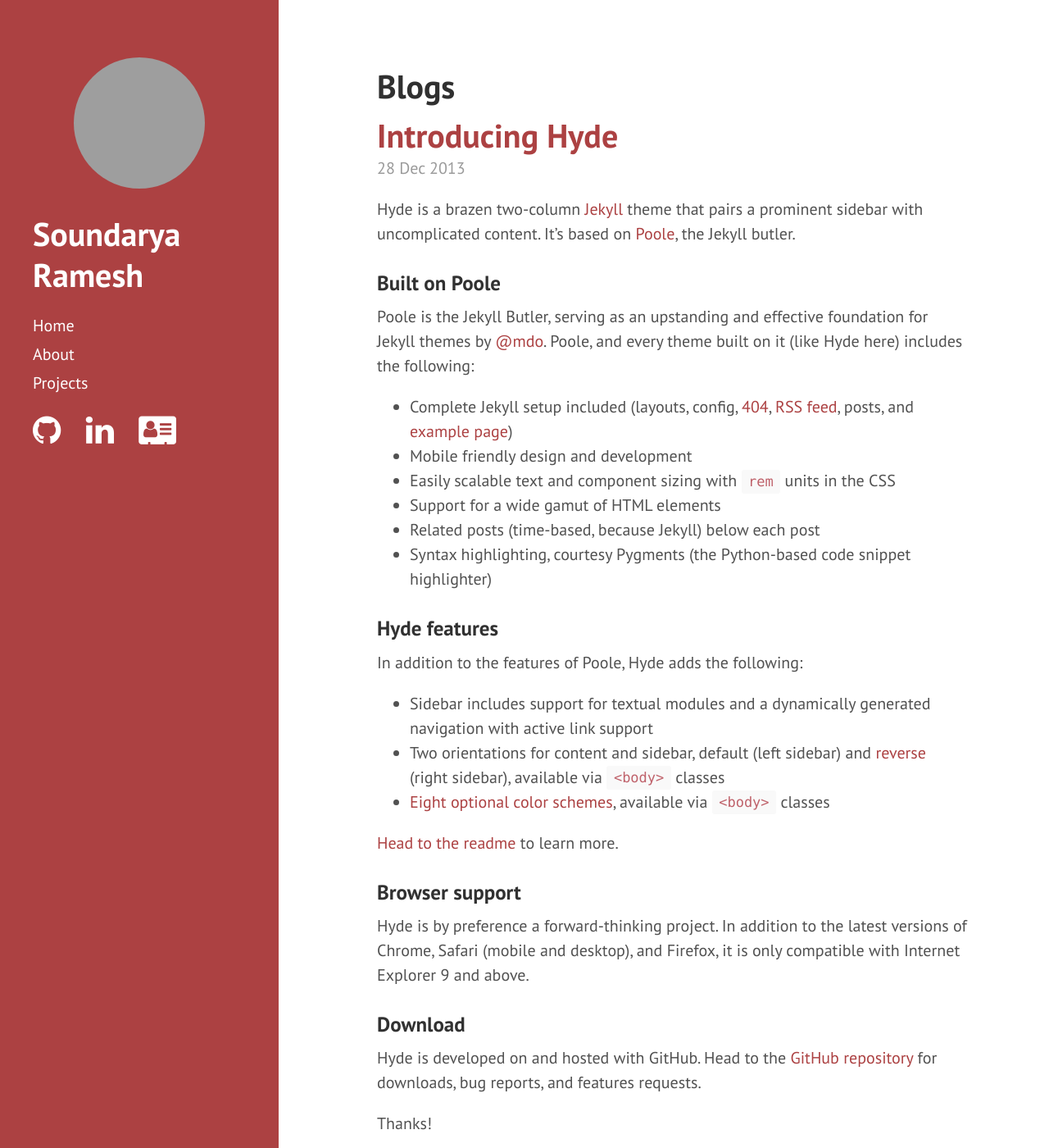
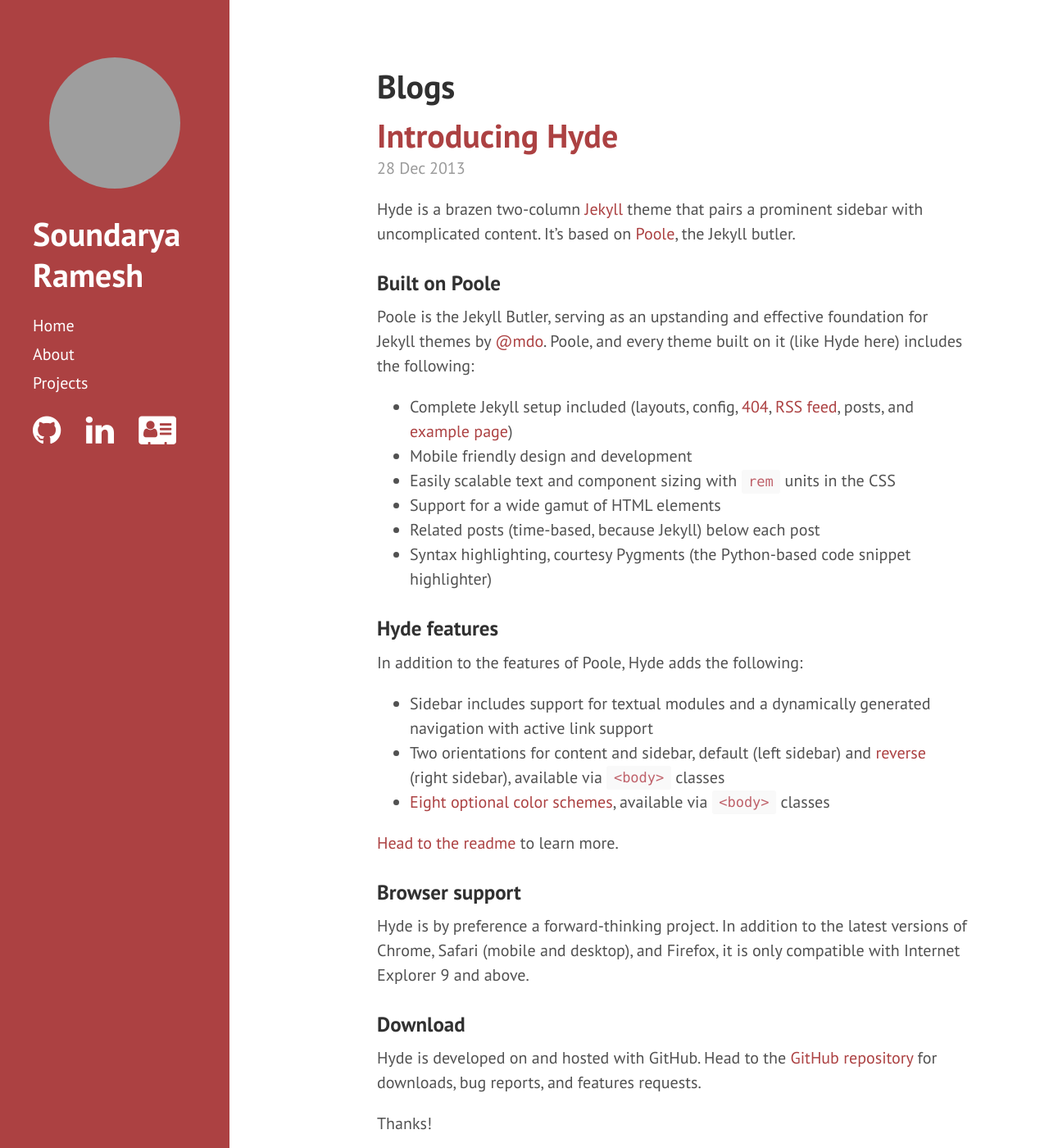
Before and after one commit to soundaryaramesh/soundaryaramesh.github.io, a Jekyll site: the page built from index.html, in a window 1280 px wide and 1400 px high. Shown: the whole window at 82% size. Built offline with Jekyll 4.4.1, drawn with Linux system fonts in a browser that asks for light colours; Markdown is read by kramdown in place of the engine named in the settings; the list of posts is cut into pages by our own code; grey boxes are pictures that could not be loaded.

Commit message:
reduce sidebar width

```diff
--- a/public/css/hyde.css
+++ b/public/css/hyde.css
@@ -65,7 +65,7 @@
     top: 0;
     left: 0;
     bottom: 0;
-    width: 17rem;
+    width: 14rem;
     text-align: left;
   }
 }
```
